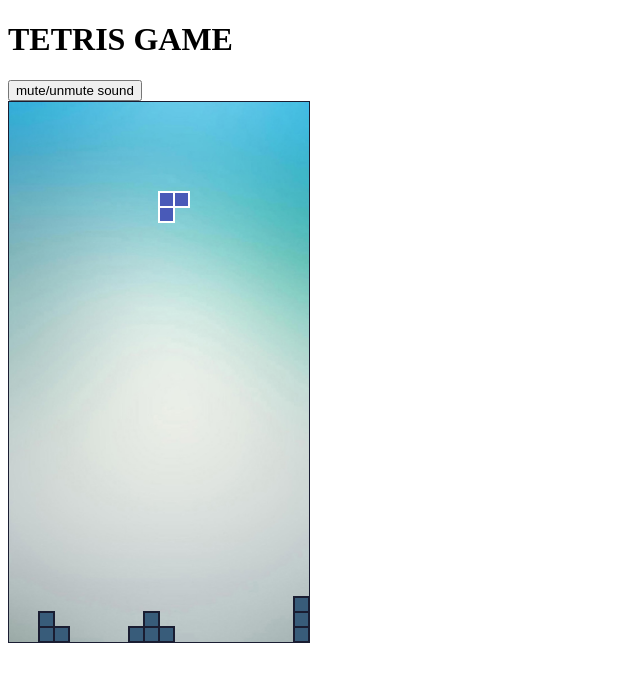
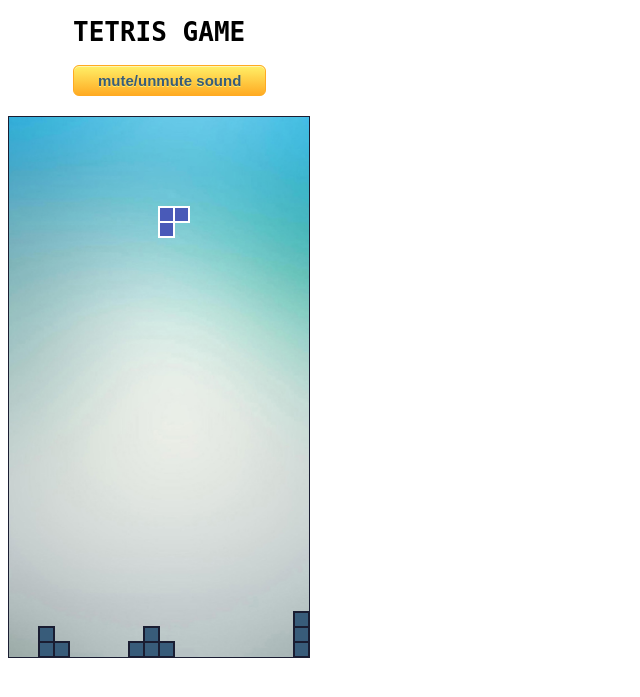
Before and after one commit to polyavi/tetris_project, a PHP site: page /tetris_game.html in a window 1280 px wide. Shown: the top 697 px of the page, without its empty margins (0-640 px from the left). Run offline with PHP 8.4, Linux system fonts and the light colour scheme.

Commit message:
Added some css to buttons and result

```diff
--- a/Tetris-game/css/tetris_game.css
+++ b/Tetris-game/css/tetris_game.css
@@ -1,6 +1,86 @@
+body{
+    font-family: monospace;
+}
+h1{
+     margin-left: 65px;
+}
+h2{
+     margin-left: 120px;
+}
 canvas {
     border: 1px solid rgb(26, 29, 50);
     background-image: url('../images/background.jpg');
     background-repeat: no-repeat;
     background-size: cover;
 }
+#muteSound{
+    -moz-box-shadow:inset 0px 1px 0px 0px #fff6af;
+	-webkit-box-shadow:inset 0px 1px 0px 0px #fff6af;
+	box-shadow:inset 0px 1px 0px 0px #fff6af;
+	background:-webkit-gradient(linear, left top, left bottom, color-stop(0.05, #ffec64), color-stop(1, #ffab23));
+	background:-moz-linear-gradient(top, #ffec64 5%, #ffab23 100%);
+	background:-webkit-linear-gradient(top, #ffec64 5%, #ffab23 100%);
+	background:-o-linear-gradient(top, #ffec64 5%, #ffab23 100%);
+	background:-ms-linear-gradient(top, #ffec64 5%, #ffab23 100%);
+	background:linear-gradient(to bottom, #ffec64 5%, #ffab23 100%);
+	filter:progid:DXImageTransform.Microsoft.gradient(startColorstr='#ffec64', endColorstr='#ffab23',GradientType=0);
+	background-color:#ffec64;
+	-moz-border-radius:6px;
+	-webkit-border-radius:6px;
+	border-radius:6px;
+	border:1px solid #ffaa22;
+	display:inline-block;
+	cursor:pointer;
+	color:#385C7A;
+	font-size:15px;
+	font-weight:bold;
+	padding:6px 24px;
+	text-decoration:none;
+	text-shadow:0px 1px 0px #ffee66;
+    margin-left: 65px;
+    margin-bottom: 20px;
+
+}
+
+#muteSound:hover{
+    background:-webkit-gradient(linear, left top, left bottom, color-stop(0.05, #ffab23), color-stop(1, #ffec64));
+	background:-moz-linear-gradient(top, #ffab23 5%, #ffec64 100%);
+	background:-webkit-linear-gradient(top, #ffab23 5%, #ffec64 100%);
+	background:-o-linear-gradient(top, #ffab23 5%, #ffec64 100%);
+	background:-ms-linear-gradient(top, #ffab23 5%, #ffec64 100%);
+	background:linear-gradient(to bottom, #ffab23 5%, #ffec64 100%);
+	filter:progid:DXImageTransform.Microsoft.gradient(startColorstr='#ffab23', endColorstr='#ffec64',GradientType=0);
+	background-color:#ffab23;
+}
+
+#muteSound:active{
+    position:relative;
+	top:1px;
+}
+
+#result{
+-moz-box-shadow:inset 0px 1px 0px 0px #f9eca0;
+	-webkit-box-shadow:inset 0px 1px 0px 0px #f9eca0;
+	box-shadow:inset 0px 1px 0px 0px #f9eca0;
+	background:-webkit-gradient(linear, left top, left bottom, color-stop(0.05, #f0c911), color-stop(1, #f2ab1e));
+	background:-moz-linear-gradient(top, #f0c911 5%, #f2ab1e 100%);
+	background:-webkit-linear-gradient(top, #f0c911 5%, #f2ab1e 100%);
+	background:-o-linear-gradient(top, #f0c911 5%, #f2ab1e 100%);
+	background:-ms-linear-gradient(top, #f0c911 5%, #f2ab1e 100%);
+	background:linear-gradient(to bottom, #f0c911 5%, #f2ab1e 100%);
+	filter:progid:DXImageTransform.Microsoft.gradient(startColorstr='#f0c911', endColorstr='#f2ab1e',GradientType=0);
+	background-color:#f0c911;
+	-moz-border-radius:6px;
+	-webkit-border-radius:6px;
+	border-radius:6px;
+	border:1px solid #dcdcdc;
+	display:inline-block;
+	color:#666666;
+	font-size:15px;
+	font-weight:bold;
+	padding:20px 60px;
+	text-decoration:none;
+	text-shadow:0px 1px 0px #ffffff;
+    margin-left: 80px;
+
+}
```
